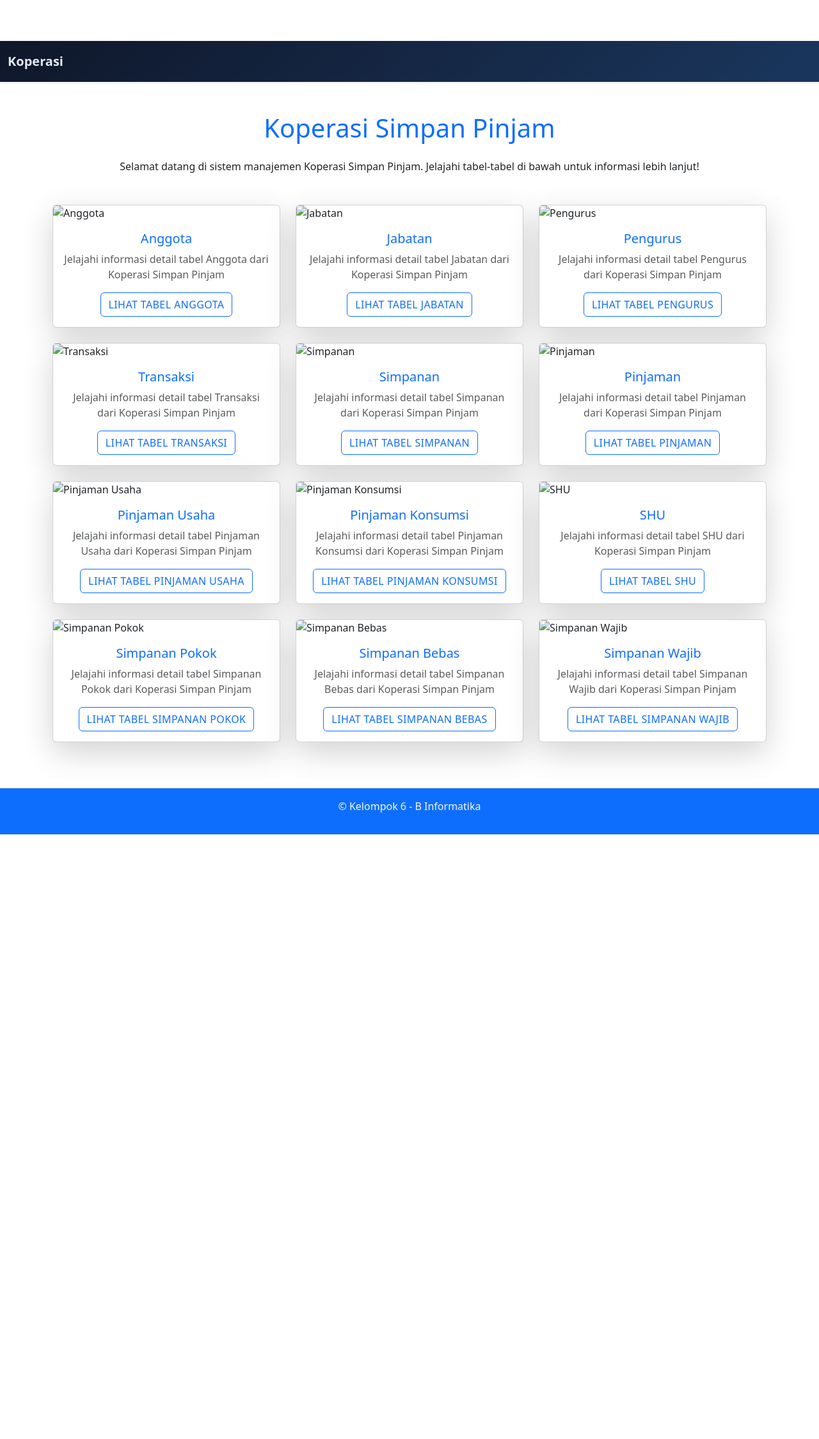
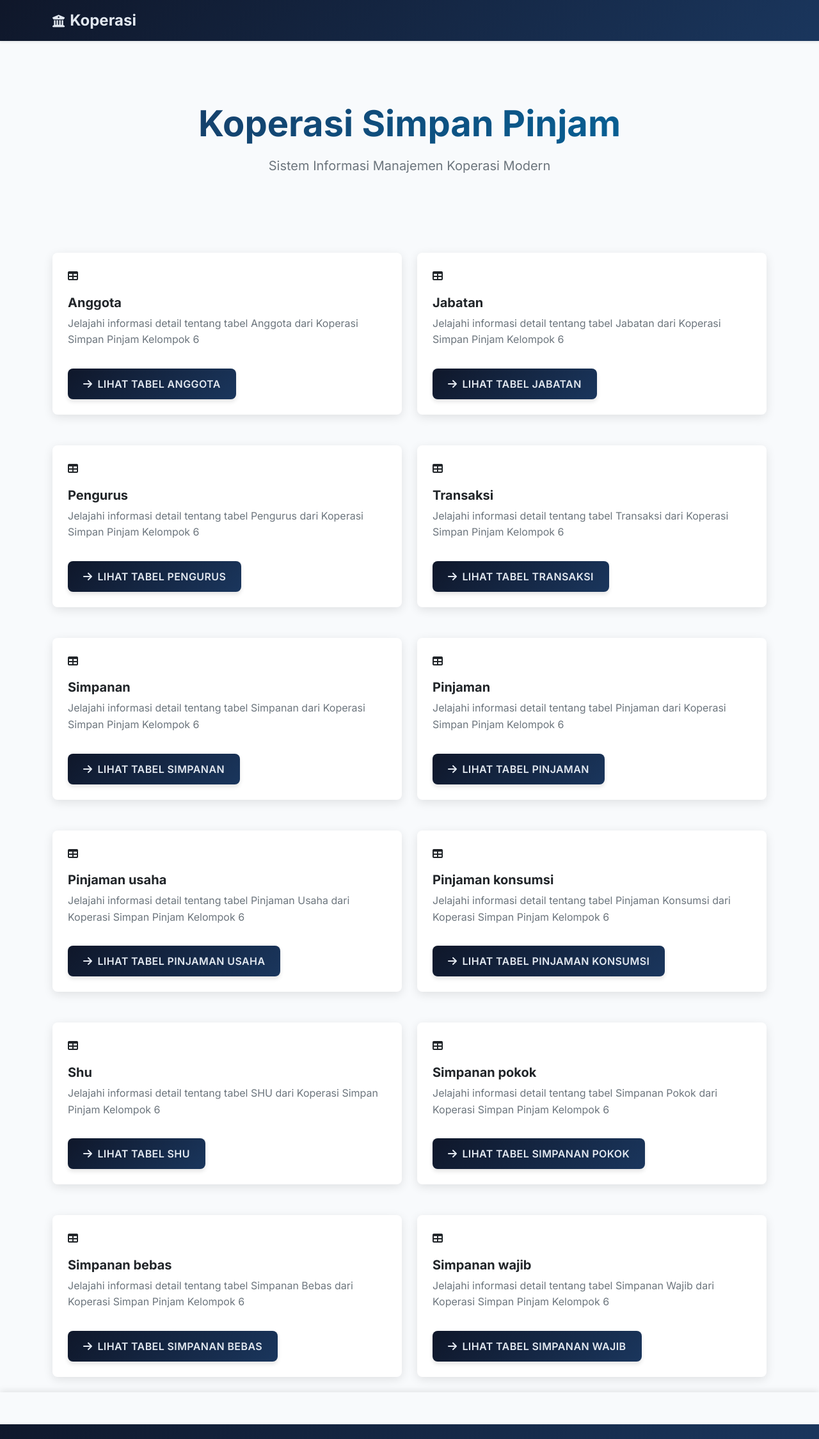
Before and after one commit to kamilarr/Koperasi, a Flask app: page / in a window 1280 px wide. Shown: the whole page at 64% size. Before the commit the page ends 1304 px from the top, so only its background shows below. Run offline with Flask 3, Linux system fonts and the light colour scheme; some libraries are stand-ins or nearby versions.

Commit message:
Update home.html

```diff
--- a/app/templates/home.html
+++ b/app/templates/home.html
@@ -3,37 +3,44 @@
 <head>
     <meta charset="utf-8">
     <meta name="viewport" content="width=device-width, initial-scale=1">
-
     <title>Koperasi - Home</title>
-
+    <link href="https://fonts.googleapis.com/css2?family=Inter:wght@400;500;600;700&display=swap" rel="stylesheet">
+    <link href="https://cdn.jsdelivr.net/npm/bootstrap@5.3.3/dist/css/bootstrap.min.css" rel="stylesheet">
     <link rel="stylesheet" href="{{ url_for('static', filename='css/style.css') }}">
-    <link href="https://cdn.jsdelivr.net/npm/bootstrap@5.3.3/dist/css/bootstrap.min.css" rel="stylesheet" integrity="sha384-QWTKZyjpPEjISv5WaRU9OFeRpok6YctnYmDr5pNlyT2bRjXh0JMhjY6hW+ALEwIH" crossorigin="anonymous">
-    <link href="https://fonts.googleapis.com/css2?family=Poppins:wght@300;400;500;600&display=swap" rel="stylesheet">
+    <link rel="stylesheet" href="https://cdnjs.cloudflare.com/ajax/libs/font-awesome/6.0.0/css/all.min.css">
 </head>
 <body>
-
     <header>
-      <nav class="navbar navbar-expand-lg navbar-dark bg-primary shadow-sm">
-        <div class="container-fluid">
-          <a class="navbar-brand" href="/">Koperasi</a>
+        <nav class="navbar navbar-expand-lg navbar-dark shadow-sm fixed-top">
+            <div class="container">
+                <a class="navbar-brand" href="/"><i class="fas fa-building-columns me-2"></i>Koperasi</a>
             </div>
         </nav>
     </header>
 
-    <main>
-      <div class="container mt-5">
-        <h1 class="text-center text-primary mb-4">Koperasi Simpan Pinjam</h1>
-        <p class="text-center text-mude mb-5">Selamat datang di sistem manajemen Koperasi Simpan Pinjam. Jelajahi tabel-tabel di bawah untuk informasi lebih lanjut!</p>
+    <main class="pt-5">
+        <div class="hero-section text-center py-5 mb-5">
+            <div class="container">
+                <h1 class="display-4 fw-bold text-gradient mb-3">Koperasi Simpan Pinjam</h1>
+                <p class="lead text-secondary mb-4">Sistem Informasi Manajemen Koperasi Modern</p>
+                <div class="hero-wave"></div>
+            </div>
+        </div>
 
-        <div class="row">
+        <div class="container">
+            <div class="row g-4">
                 {% for table_name, fields in tables.items() %}
-          <div class="col-md-4 mb-4">
-            <div class="card shadow-lg">
-              <img src="https://via.placeholder.com/500x300" class="card-img-top" alt="{{ table_name }}">
-              <div class="card-body text-center">
-                <h5 class="card-title text-primary fw bold">{{ table_name }}</h5>
-                <p class="card-text text-muted">Jelajahi informasi detail tabel {{ table_name }} dari Koperasi Simpan Pinjam</p>
-                <a href="{{ table_name }}" class="btn btn-outline-primary">Lihat Tabel {{ table_name }}</a>
+                <div class="col-md-6 mb-4">
+                    <div class="card feature-card h-100">
+                        <div class="card-body p-4">
+                            <div class="feature-icon mb-3">
+                                <i class="fas fa-table"></i>
+                            </div>
+                            <h5 class="card-title fw-bold">{{ table_name|capitalize }}</h5>
+                            <p class="card-text text-secondary">Jelajahi informasi detail tentang tabel {{ table_name }} dari Koperasi Simpan Pinjam Kelompok 6</p>
+                            <a href="{{ table_name }}" class="btn btn-primary mt-3">
+                                <i class="fas fa-arrow-right me-2"></i>Lihat Tabel {{ table_name }}
+                            </a>
                         </div>
                     </div>
                 </div>
@@ -42,10 +49,12 @@
         </div>
     </main>
 
-    <footer class="bg-primary text-light text-center p-3 mt-5 shadow-sm">
-      <p>&copy; Kelompok 6 - B Informatika</p>
+    <footer class="footer-wave text-light text-center py-4">
+        <div class="container">
+            <p class="mb-0">&copy; 2024 Kelompok 6 - B Informatika</p>
+        </div>
     </footer>
 
-    <script src="https://cdn.jsdelivr.net/npm/bootstrap@5.3.3/dist/js/bootstrap.bundle.min.js" integrity="sha384-YvpcrYf0tY3lHB60NNkmXc5s9fDVZLESaAA55NDzOxhy9GkcIdslK1eN7N6jIeHz" crossorigin="anonymous"></script>
+    <script src="https://cdn.jsdelivr.net/npm/bootstrap@5.3.3/dist/js/bootstrap.bundle.min.js"></script>
 </body>
 </html>
```
Lines whose indentation alone changed are shown as unchanged.
